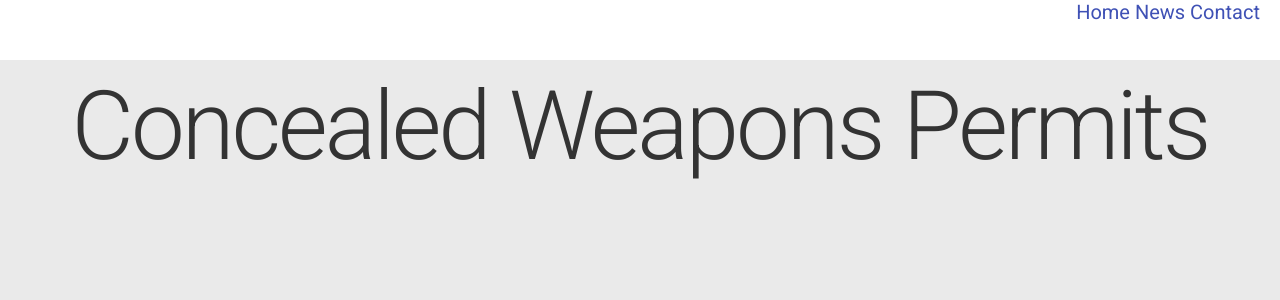
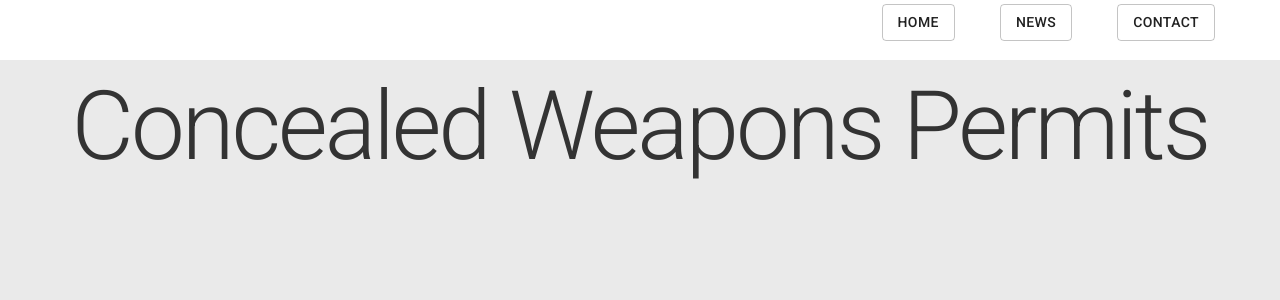
Before and after one commit to kjannette/carry-concealed, a React app: page / in a window 1280 px wide. Shown: the top 300 px of the page. Built offline with nearby package versions, Linux system fonts and the light colour scheme.

Commit message:
CSS styling including adding overrides for MUI button defaults

```diff
--- a/src/App.js
+++ b/src/App.js
@@ -1,7 +1,7 @@
 import React from 'react';
-import { withStyles } from '@material-ui/core';
-import AppStyles from './AppStyles';
-import Link from '@material-ui/core/Link';
+import { withStyles, Button } from '@material-ui/core';
+import AppStyles from './Styles/AppStyles';
+import './Styles/MuiOverrides.css'
 
 class App extends React.Component {
 
@@ -16,9 +16,9 @@ class App extends React.Component {
         return (
             <>
                 <div className={classes.navContainer}>
-                    <Link className={classes.navLink} href="#home">Home </Link>
-                    <Link href="#news">News </Link>
-                    <Link href="#contact">Contact </Link>
+                    <Button className={classes.buttonOne} variant="outlined" href="#home">Home </Button>
+                    <Button variant="outlined" href="#news">News </Button>
+                    <Button variant="outlined" href="#contact">Contact </Button>
                 </div>
                 <div className={classes.mainContainer}>
                     <div className={classes.mainHeading}>
--- a/src/AppStyles.js
+++ b/src/Styles/AppStyles.js
@@ -32,6 +32,10 @@ export default (theme) => ({
         right: '0px',
         top: '0px',
         width: '100%',
+      },
+
+      navLink: {
+
       }
 
 })
--- /dev/null
+++ b/src/Styles/MuiOverrides.css
@@ -0,0 +1,4 @@
+.MuiButtonBase-root.MuiButton-root {
+    margin-right: 45px;
+    margin-top: 4px;
+  }
```
